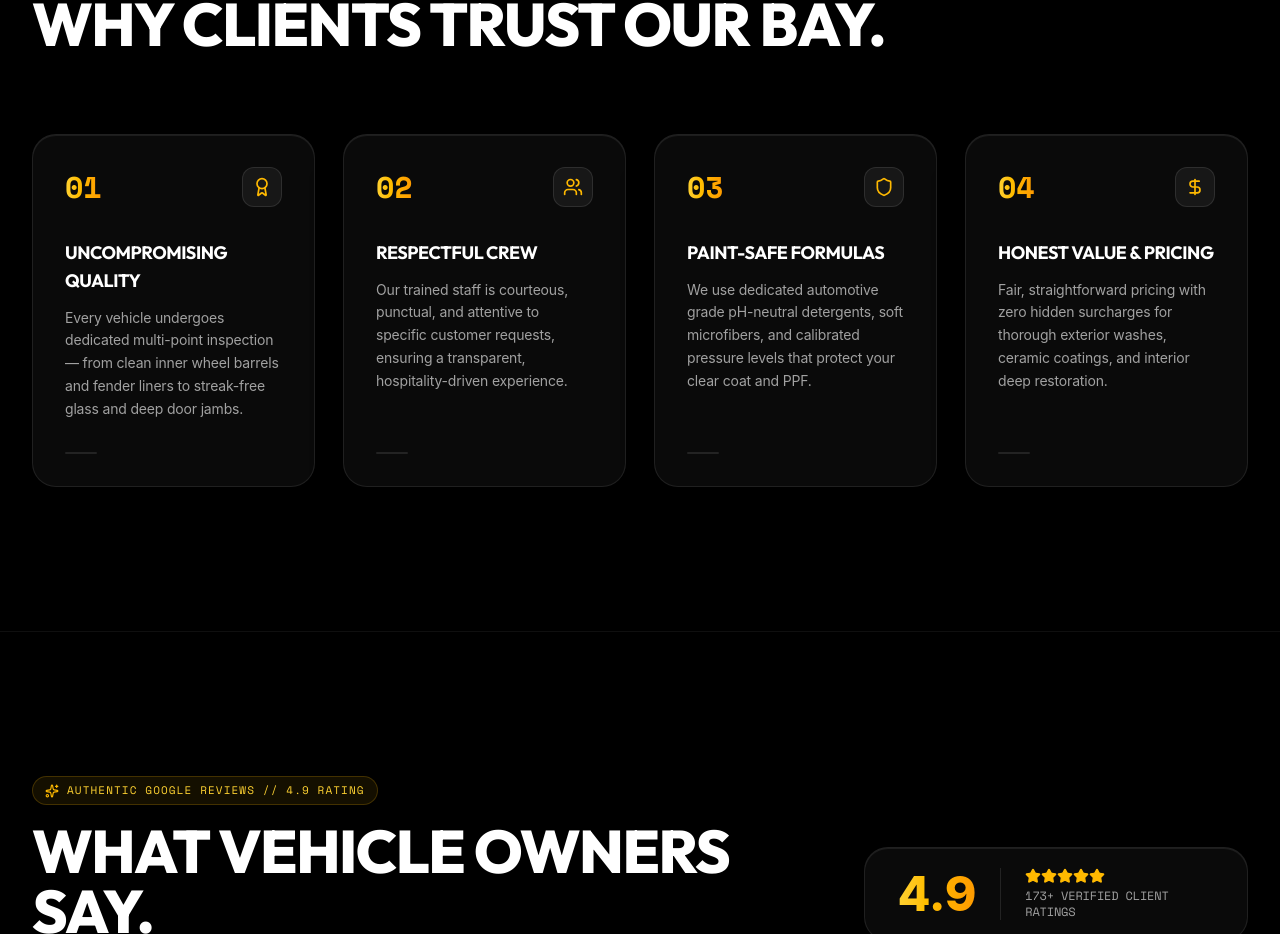
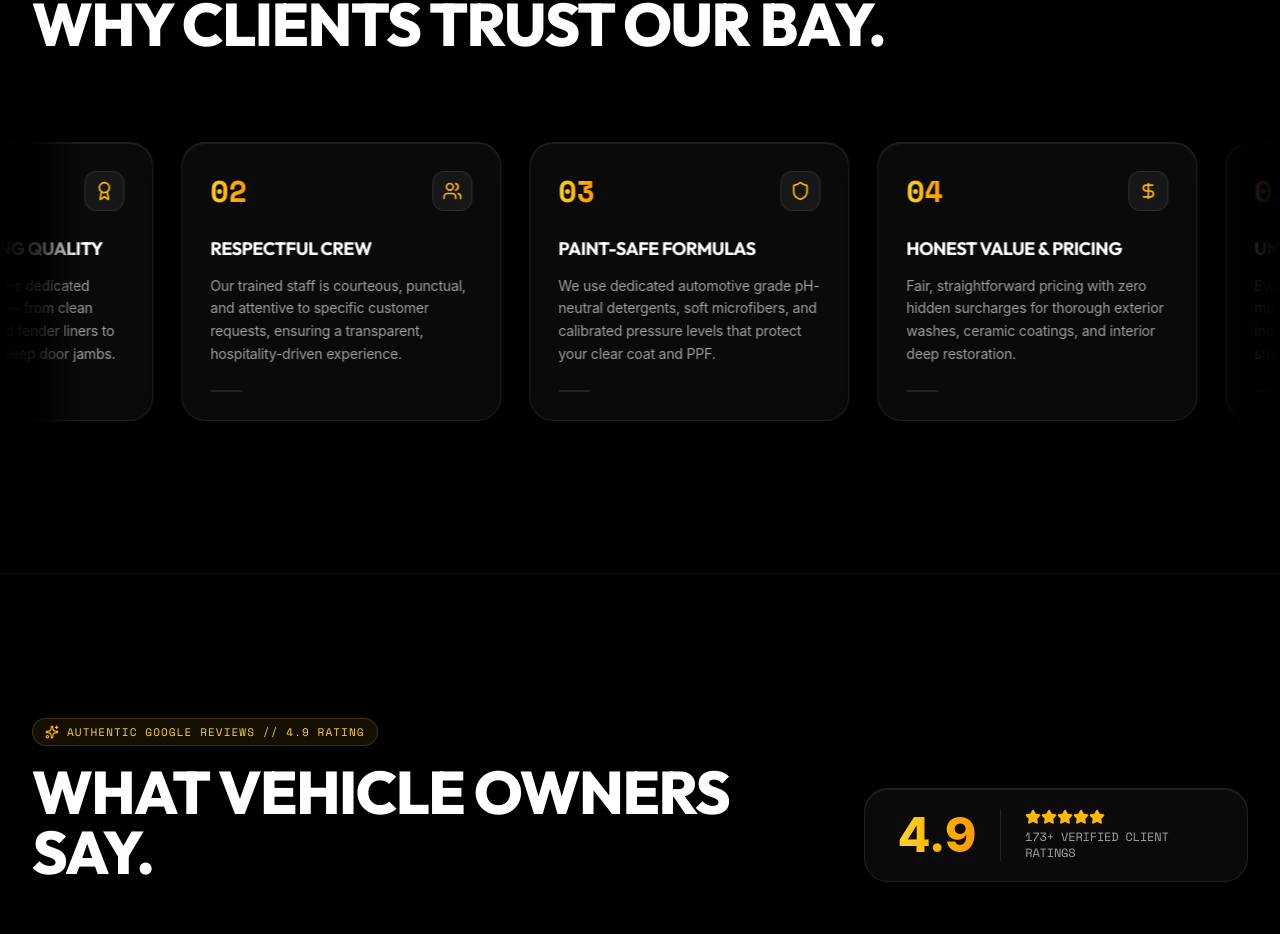
Before and after one commit to avinash345461-star/roadstar-garage, a React (Vite) app: page / in a window 1280 px wide. Shown: the part 3952-4886 px from the top of the page. Built offline with nearby package versions, Linux system fonts and the light colour scheme.

Commit message:
Convert WHY CLIENTS TRUST OUR BAY pillars into always-moving horizontal marquee

```diff
--- a/src/components/WhyRoadstar.jsx
+++ b/src/components/WhyRoadstar.jsx
@@ -57,22 +57,33 @@ export default function WhyRoadstar() {
           </h2>
         </motion.div>
 
-        {/* 4 Pillars Ledger */}
-        <div className="grid grid-cols-1 md:grid-cols-2 lg:grid-cols-4 gap-4 sm:gap-7">
-          {pillars.map((pillar, idx) => {
+        {/* Continuous Horizontal Moving Marquee for Pillars */}
+        <div className="relative overflow-hidden -mx-4 sm:-mx-8 px-4 sm:px-8 py-2">
+          {/* Subtle edge fade gradient */}
+          <div className="absolute left-0 top-0 bottom-0 w-10 sm:w-20 bg-gradient-to-r from-black via-black/80 to-transparent z-10 pointer-events-none"></div>
+          <div className="absolute right-0 top-0 bottom-0 w-10 sm:w-20 bg-gradient-to-l from-black via-black/80 to-transparent z-10 pointer-events-none"></div>
+
+          <motion.div
+            className="flex gap-4 sm:gap-7 w-max"
+            animate={{ x: ['0%', '-50%'] }}
+            transition={{
+              repeat: Infinity,
+              repeatType: 'loop',
+              duration: 48,
+              ease: 'linear',
+            }}
+            whileHover={{ animationPlayState: 'paused' }}
+          >
+            {/* Duplicated array for seamless continuous loop */}
+            {[...pillars, ...pillars].map((pillar, idx) => {
               const IconComponent = pillar.icon;
               return (
-              <motion.div
-                key={pillar.number}
-                initial={{ opacity: 0, y: 24 }}
-                whileInView={{ opacity: 1, y: 0 }}
-                viewport={{ once: true, margin: '-40px' }}
-                transition={{ duration: 0.6, delay: idx * 0.1, ease: [0.16, 1, 0.3, 1] }}
-                whileHover={{ y: -6 }}
-                className="glass-panel-hover rounded-2xl sm:rounded-3xl p-5 sm:p-8 flex flex-col justify-between group"
+                <div
+                  key={`${pillar.number}-${idx}`}
+                  className="glass-panel-hover rounded-2xl sm:rounded-3xl p-5 sm:p-7 flex flex-col justify-between group w-[280px] sm:w-[320px] shrink-0"
                 >
                   <div>
-                  <div className="flex items-center justify-between mb-4 sm:mb-8">
+                    <div className="flex items-center justify-between mb-4 sm:mb-6">
                       <div className="text-2xl sm:text-3xl font-mono font-bold text-transparent bg-clip-text bg-gradient-to-r from-amber-300 to-amber-500">
                         {pillar.number}
                       </div>
@@ -85,15 +96,16 @@ export default function WhyRoadstar() {
                       {pillar.title}
                     </h3>
 
-                  <p className="text-xs sm:text-sm text-neutral-400 leading-relaxed font-normal">
+                    <p className="text-xs sm:text-sm text-neutral-300 sm:text-neutral-400 leading-relaxed font-normal">
                       {pillar.description}
                     </p>
                   </div>
 
-                <div className="w-6 sm:w-8 h-[2px] bg-white/10 group-hover:bg-amber-400 group-hover:w-12 sm:group-hover:w-16 transition-all duration-300 mt-5 sm:mt-8 rounded-full"></div>
-              </motion.div>
+                  <div className="w-6 sm:w-8 h-[2px] bg-white/10 group-hover:bg-amber-400 group-hover:w-12 sm:group-hover:w-16 transition-all duration-300 mt-5 sm:mt-6 rounded-full"></div>
+                </div>
               );
             })}
+          </motion.div>
         </div>
 
       </div>
```
Lines whose indentation alone changed are shown as unchanged.
